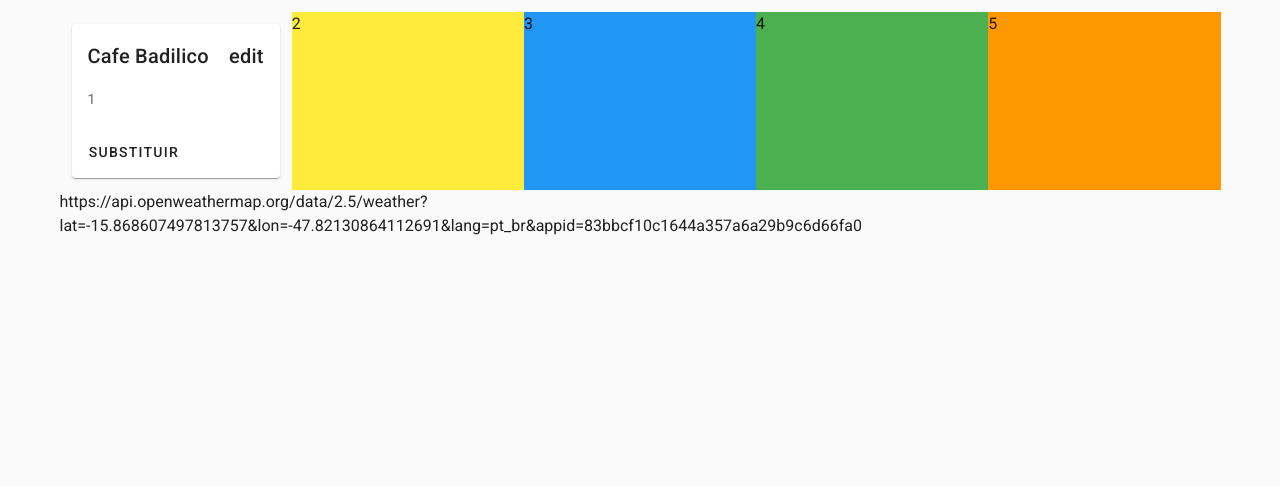
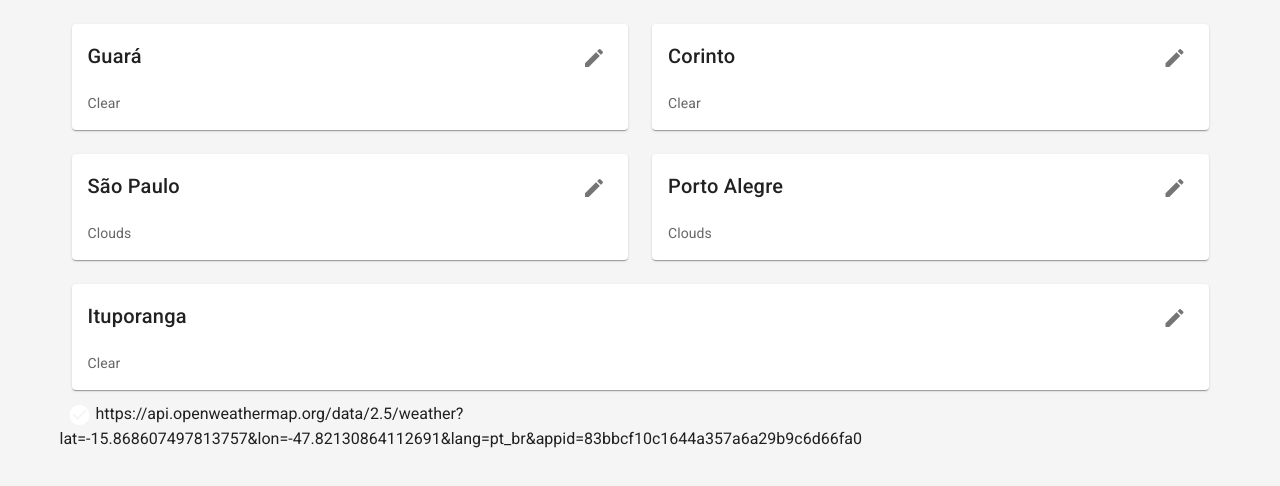
Before and after one commit to ThyagoMac/vue2-climate-query, a Vue app: page / in a window 1280 px wide. Shown: the top 486 px of the page. Built offline with nearby package versions, Linux system fonts and the light colour scheme; no server answers.

Commit message:
weather mock and weatherchard created;

```diff
--- a/package.json
+++ b/package.json
@@ -19,6 +19,7 @@
     "vuetify": "^2.6.0"
   },
   "devDependencies": {
+    "@mdi/js": "^7.4.47",
     "@typescript-eslint/eslint-plugin": "^5.4.0",
     "@typescript-eslint/parser": "^5.4.0",
     "@vue/cli-plugin-babel": "~5.0.0",
--- a/src/App.vue
+++ b/src/App.vue
@@ -1,6 +1,6 @@
 <template>
   <v-app>
-    <v-main class="grey lighten-5">
+    <v-main class="grey lighten-4">
       <router-view />
     </v-main>
   </v-app>
--- /dev/null
+++ b/src/components/WeatherCard.vue
@@ -0,0 +1,45 @@
+<template>
+  <v-col cols="12" :md="size">
+    <v-card class="my-3 mx-3 white" elevation="1" :loading="isLoading">
+      <v-card-title>
+        <v-row no-gutters justify="space-between">
+          <div>{{ title }}</div>
+          <v-btn icon @click="handleEditClick(id)">
+            <v-icon> mdi-pencil </v-icon>
+          </v-btn>
+        </v-row>
+      </v-card-title>
+      <v-card-text><slot /></v-card-text>
+    </v-card>
+  </v-col>
+</template>
+
+<script lang="ts">
+export default {
+  name: "WeatherCard",
+  props: {
+    id: {
+      type: Number,
+      required: true,
+    },
+    isLoading: {
+      type: Boolean,
+      default: false,
+    },
+    size: {
+      type: Number,
+      default: 6,
+    },
+    title: String,
+  },
+  data: () => {
+    return {};
+  },
+  methods: {
+    handleEditClick(id: number) {
+      this.$emit("edit", id);
+      console.log("11");
+    },
+  },
+};
+</script>
--- a/src/plugins/vuetify.ts
+++ b/src/plugins/vuetify.ts
@@ -3,4 +3,8 @@ import Vuetify from "vuetify/lib/framework";
 
 Vue.use(Vuetify);
 
-export default new Vuetify({});
+export default new Vuetify({
+  icons: {
+    iconfont: "mdiSvg",
+  },
+});
--- a/src/types/WeatherType.ts
+++ b/src/types/WeatherType.ts
@@ -26,12 +26,13 @@ export type WeatherType = {
   wind: {
     speed: number;
     deg: number;
+    gust?: number;
   };
   clouds: { all: number };
   dt: number;
   sys: {
-    type: number;
-    id: number;
+    type?: number;
+    id?: number;
     country: string;
     sunrise: number;
     sunset: number;
--- /dev/null
+++ b/src/utils/mock/weather.ts
@@ -0,0 +1,229 @@
+import { WeatherType } from "@/types/WeatherType";
+
+const mockWeatherList: WeatherType[] = [
+  {
+    coord: {
+      lon: -47.8213,
+      lat: -15.8686,
+    },
+    weather: [
+      {
+        id: 800,
+        main: "Clear",
+        description: "céu limpo",
+        icon: "01d",
+      },
+    ],
+    base: "stations",
+    main: {
+      temp: 22.37,
+      feels_like: 22.05,
+      temp_min: 22.37,
+      temp_max: 22.37,
+      pressure: 1012,
+      humidity: 53,
+      sea_level: 1012,
+      grnd_level: 895,
+    },
+    visibility: 8000,
+    wind: {
+      speed: 5.14,
+      deg: 260,
+    },
+    clouds: {
+      all: 6,
+    },
+    dt: 1723309259,
+    sys: {
+      type: 1,
+      id: 8336,
+      country: "BR",
+      sunrise: 1723282261,
+      sunset: 1723323736,
+    },
+    timezone: -10800,
+    id: 3461936,
+    name: "Guará",
+    cod: 200,
+  },
+  {
+    coord: {
+      lon: -44.38,
+      lat: -18.1,
+    },
+    weather: [
+      {
+        id: 800,
+        main: "Clear",
+        description: "céu limpo",
+        icon: "01d",
+      },
+    ],
+    base: "stations",
+    main: {
+      temp: 29.18,
+      feels_like: 27.73,
+      temp_min: 29.18,
+      temp_max: 29.18,
+      pressure: 1010,
+      humidity: 24,
+      sea_level: 1010,
+      grnd_level: 936,
+    },
+    visibility: 10000,
+    wind: {
+      speed: 4.98,
+      deg: 276,
+      gust: 5.97,
+    },
+    clouds: {
+      all: 1,
+    },
+    dt: 1723309911,
+    sys: {
+      country: "BR",
+      sunrise: 1723281594,
+      sunset: 1723322751,
+    },
+    timezone: -10800,
+    id: 3465512,
+    name: "Corinto",
+    cod: 200,
+  },
+  {
+    coord: {
+      lon: -46.64,
+      lat: -23.55,
+    },
+    weather: [
+      {
+        id: 803,
+        main: "Clouds",
+        description: "nublado",
+        icon: "04d",
+      },
+    ],
+    base: "stations",
+    main: {
+      temp: 13.35,
+      feels_like: 12.8,
+      temp_min: 11.33,
+      temp_max: 13.35,
+      pressure: 1019,
+      humidity: 79,
+      sea_level: 1019,
+      grnd_level: 928,
+    },
+    visibility: 10000,
+    wind: {
+      speed: 2.57,
+      deg: 0,
+    },
+    clouds: {
+      all: 75,
+    },
+    dt: 1723309921,
+    sys: {
+      type: 2,
+      id: 2082654,
+      country: "BR",
+      sunrise: 1723282543,
+      sunset: 1723322887,
+    },
+    timezone: -10800,
+    id: 3448439,
+    name: "São Paulo",
+    cod: 200,
+  },
+  {
+    coord: {
+      lon: -51.22,
+      lat: -30.01,
+    },
+    weather: [
+      {
+        id: 804,
+        main: "Clouds",
+        description: "nublado",
+        icon: "04d",
+      },
+    ],
+    base: "stations",
+    main: {
+      temp: 12.48,
+      feels_like: 11.69,
+      temp_min: 12.48,
+      temp_max: 13.05,
+      pressure: 1020,
+      humidity: 73,
+      sea_level: 1020,
+      grnd_level: 1017,
+    },
+    visibility: 10000,
+    wind: {
+      speed: 5.66,
+      deg: 280,
+    },
+    clouds: {
+      all: 100,
+    },
+    dt: 1723310118,
+    sys: {
+      type: 2,
+      id: 2021802,
+      country: "BR",
+      sunrise: 1723284169,
+      sunset: 1723323459,
+    },
+    timezone: -10800,
+    id: 3452925,
+    name: "Porto Alegre",
+    cod: 200,
+  },
+  {
+    coord: {
+      lon: -49.44,
+      lat: -27.33,
+    },
+    weather: [
+      {
+        id: 800,
+        main: "Clear",
+        description: "céu limpo",
+        icon: "01d",
+      },
+    ],
+    base: "stations",
+    main: {
+      temp: 15.09,
+      feels_like: 13.78,
+      temp_min: 15.09,
+      temp_max: 15.09,
+      pressure: 1018,
+      humidity: 43,
+      sea_level: 1018,
+      grnd_level: 946,
+    },
+    visibility: 10000,
+    wind: {
+      speed: 0.85,
+      deg: 272,
+      gust: 1.22,
+    },
+    clouds: {
+      all: 5,
+    },
+    dt: 1723310118,
+    sys: {
+      country: "BR",
+      sunrise: 1723283516,
+      sunset: 1723323258,
+    },
+    timezone: -10800,
+    id: 3460514,
+    name: "Ituporanga",
+    cod: 200,
+  },
+];
+
+export default mockWeatherList;
--- a/src/views/HomeView.vue
+++ b/src/views/HomeView.vue
@@ -1,44 +1,61 @@
 <template>
   <v-container class="">
     <v-row no-gutters justify="center">
-      <v-col cols="12" md="">
-        <v-card class="my-3 mx-3" elevation="1" :loading="isLoading">
-          <v-card-title>
-            <v-row no-gutters justify="space-between">
-              <div>Cafe Badilico</div>
-              <div>edit</div>
-            </v-row>
-          </v-card-title>
-          <v-card-text>1</v-card-text>
-          <v-card-actions>
-            <v-btn color="" text> substituir </v-btn>
-          </v-card-actions>
-        </v-card>
-      </v-col>
-      <v-col cols="12" lg="" class="yellow">2</v-col>
-      <v-col cols="12" lg="" class="blue">3</v-col>
-      <v-col cols="12" lg="" class="green">4</v-col>
-      <v-col cols="12" lg="" class="orange">5</v-col>
+      <WeatherCard
+        v-for="(weather, index) in weatherList"
+        :key="index"
+        :id="index"
+        :is-loading="isLoading"
+        :title="weather.name"
+        :size="lastWeather(index)"
+        @edit="loadEditWeather"
+      >
+        {{ weather.weather[0]?.main }}
+      </WeatherCard>
     </v-row>
 
+    <v-icon dark right> mdi-checkbox-marked-circle </v-icon>
     https://api.openweathermap.org/data/2.5/weather?lat=-15.868607497813757&lon=-47.82130864112691&lang=pt_br&appid=83bbcf10c1644a357a6a29b9c6d66fa0
+
+    <!-- sheet -->
+    <v-bottom-sheet v-model="showSheet">
+      <v-sheet class="text-center">
+        <v-btn class="mt-6" text color="red" @click="showSheet = !showSheet">
+          close
+        </v-btn>
+        <div class="py-3">
+          {{ editWeather }}
+          <div>{{ editWeather }}</div>
+          <div>{{ editWeather }}</div>
+          <div>{{ editWeather }}</div>
+        </div>
+      </v-sheet>
+    </v-bottom-sheet>
   </v-container>
 </template>
 
 <script lang="ts">
 import Vue from "vue";
 import WeatherService from "@/services/WeatherService";
+import { WeatherType } from "@/types/WeatherType";
+import mockWeatherList from "@/utils/mock/weather";
+import WeatherCard from "@/components/WeatherCard.vue";
 
 const weatherService = new WeatherService();
+
+const weatherList: WeatherType[] = mockWeatherList;
 
 export default Vue.extend({
   name: "HomePage",
 
-  components: {},
+  components: { WeatherCard },
   data: () => {
     return {
       isLoading: false,
       weather: null,
+      showSheet: false,
+      weatherList: weatherList,
+      editWeather: {},
     };
   },
   async created() {
@@ -46,13 +63,25 @@ export default Vue.extend({
     console.log("created");
   },
   methods: {
+    lastWeather(index: number) {
+      if (index + 1 === this.weatherList?.length) {
+        return 12;
+      }
+      return 6;
+    },
+    toggleSheet() {
+      this.showSheet = !this.showSheet;
+    },
+    loadEditWeather(id: number) {
+      const weatherToEdit = { ...this.weatherList[id] };
+      this.editWeather = weatherToEdit;
+      this.toggleSheet();
+    },
     async loadWeather() {
       try {
-        const { data } = await weatherService.getWeather(
-          -15.868607497813757,
-          -47.82130864112691
-        );
-        this.weather = data;
+        console.log("try", weatherService);
+        /* const { data } = await weatherService.getWeather(-22.84, -43.15);
+        this.weather = data; */
       } catch (error) {
         console.log("erro:", error);
       } finally {
```
Also changed, not shown: 1 other file (tests, documents, lock files or other folders).
